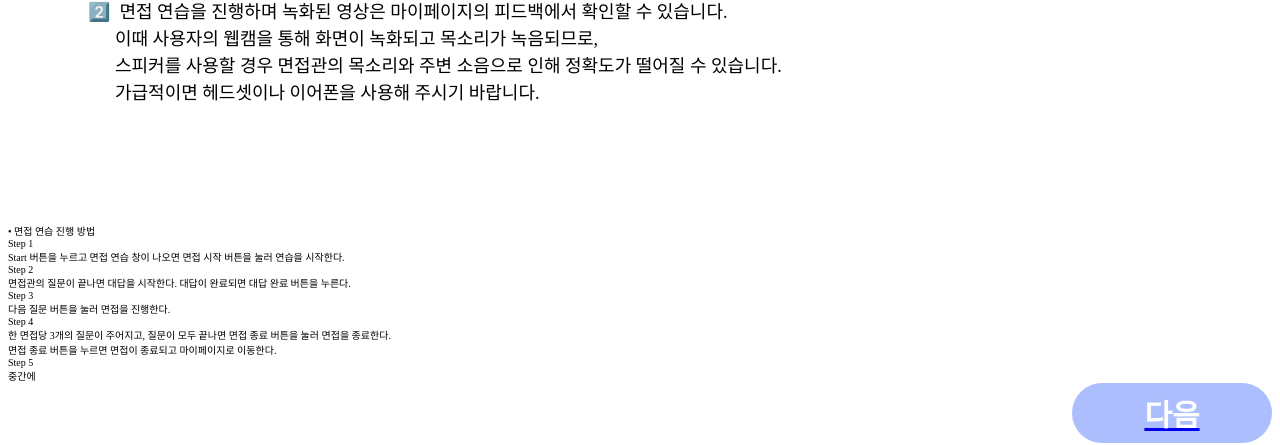
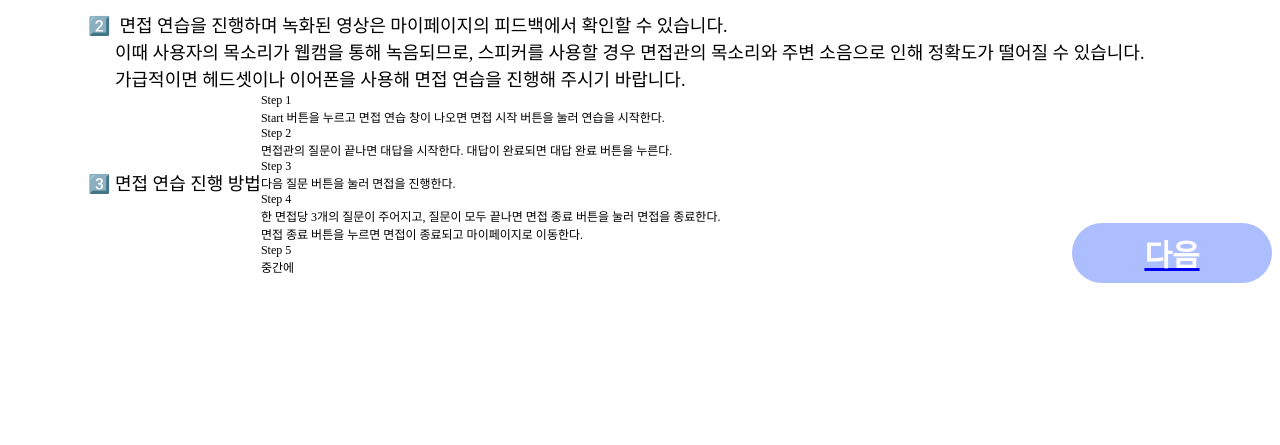
Before and after one commit to kookmin-sw/capstone-2022-15, a React (Create React App) app in the folder src/front/: page /notification in a window 1280 px wide. Shown: the part 1027-1472 px from the top of the page. After the commit the page ends 1378 px from the top, so only its background shows below. Built offline with nearby package versions, Linux system fonts and the light colour scheme.

Commit message:
notification page

```diff
--- a/src/front/src/pages/NotificationPage/Notification.css
+++ b/src/front/src/pages/NotificationPage/Notification.css
@@ -55,7 +55,7 @@
 
 .notice1-cam-show-example {
     position: relative;
-    width: 800px;
+    width: 855px;
     height: 480px;
     margin: auto;
 
--- a/src/front/src/pages/NotificationPage/Notification.js
+++ b/src/front/src/pages/NotificationPage/Notification.js
@@ -36,22 +36,20 @@ const PreInterview = () => {
                 <div className="notice-1">
                     <div className="notification-title">
                         2️⃣ &nbsp;면접 연습을 진행하며 녹화된 영상은 마이페이지의 피드백에서 확인할 수 있습니다.<br></br>
-                        &nbsp;&nbsp;&nbsp;&nbsp;&nbsp;&nbsp;이때 사용자의 웹캠을 통해 화면이 녹화되고 목소리가 녹음되므로,<br></br>
-                        &nbsp;&nbsp;&nbsp;&nbsp;&nbsp;&nbsp;스피커를 사용할 경우 면접관의 목소리와 주변 소음으로 인해 정확도가 떨어질 수 있습니다.<br></br>
-                        &nbsp;&nbsp;&nbsp;&nbsp;&nbsp;&nbsp;가급적이면 헤드셋이나 이어폰을 사용해 주시기 바랍니다.<br></br>
+                        &nbsp;&nbsp;&nbsp;&nbsp;&nbsp;&nbsp;이때 사용자의 목소리가 웹캠을 통해 녹음되므로, 스피커를 사용할 경우 면접관의 목소리와 주변 소음으로 인해 정확도가 떨어질 수 있습니다.<br></br>
+                        &nbsp;&nbsp;&nbsp;&nbsp;&nbsp;&nbsp;가급적이면 헤드셋이나 이어폰을 사용해 면접 연습을 진행해 주시기 바랍니다.<br></br>
                     </div>
                 </div>
-            </div>
-            <div className="notification-layout2">
-                <div className="notice-2">
-                    <div className="notification-title2">
-                        • 면접 연습 진행 방법
+                <div className="notice-1">
+                    <div className="notification-title">
+                        3️⃣ 면접 연습 진행 방법
                     </div>
                     <div className="notification-content2">
                         {/* Step 1 <br></br>
                         웹캠을 연결한다. <br></br>
                         Step 2 <br></br>
                     면접 종류를 선택한다. <br></br> */}
+                        <div>
                             Step 1 <br></br>
                             Start 버튼을 누르고 면접 연습 창이 나오면 면접 시작 버튼을 눌러 연습을 시작한다. <br></br>
                             Step 2 <br></br>
@@ -63,6 +61,7 @@ const PreInterview = () => {
                             면접 종료 버튼을 누르면 면접이 종료되고 마이페이지로 이동한다.<br></br>
                             Step 5 <br></br>
                             중간에 <br></br>
+                        </div>
                     </div>
                 </div>
             </div>
--- a/src/front/src/pages/PreInterviewPage/PreInterview.css
+++ b/src/front/src/pages/PreInterviewPage/PreInterview.css
@@ -112,7 +112,7 @@
 
 .cam-show {
     position: relative;
-    width: 800px;
+    width: 855px;
     height: 480px;
     /* margin-right: 80px; */
     /* padding-right: 80px; */
--- a/src/front/src/pages/PreInterviewPage/PreInterview.js
+++ b/src/front/src/pages/PreInterviewPage/PreInterview.js
@@ -158,7 +158,7 @@ const PreInterview = () => {
                     {/* <button className="notification" onClick={() => isOpenModal(true)}>
                         i
                     </button> */}
-                </div>
+                 </div>
                 <div className="cam-show-layout">
                     <div className="cam-show">
                         {<WebcamStreamCapture
```
Lines whose indentation alone changed are shown as unchanged.
